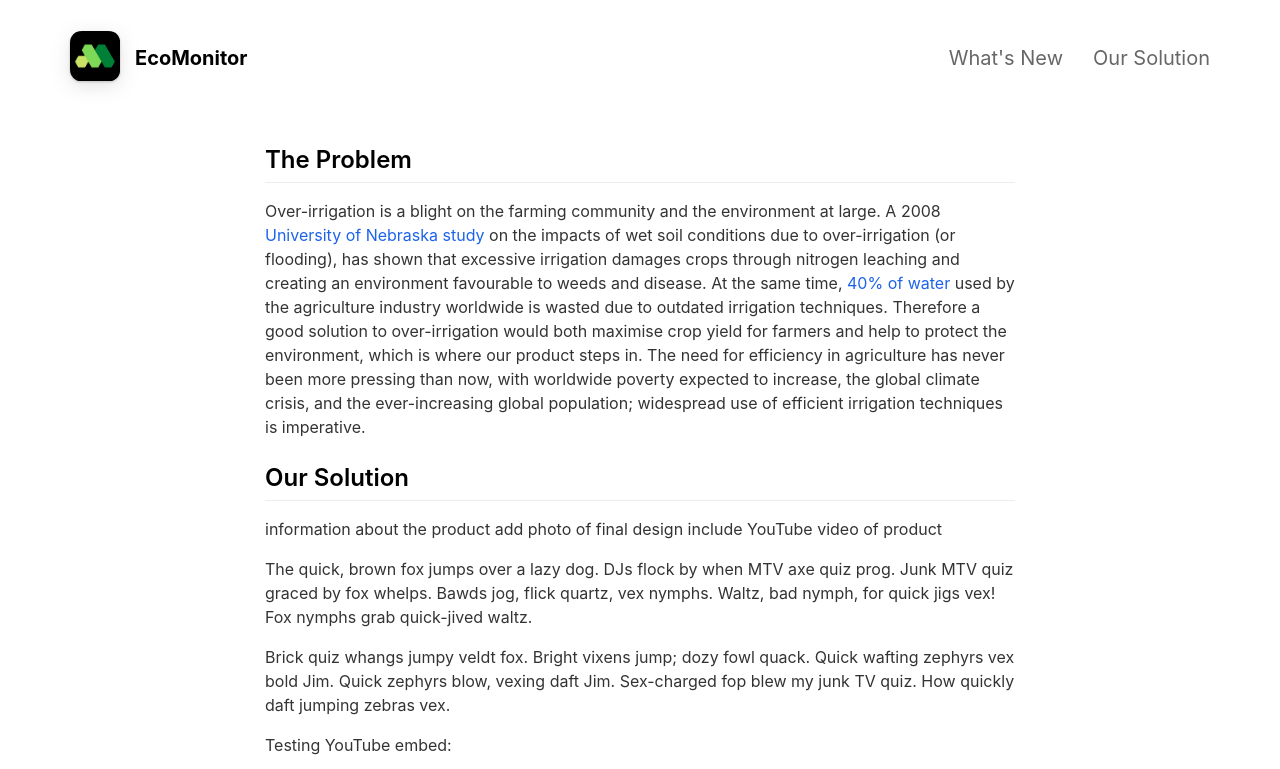
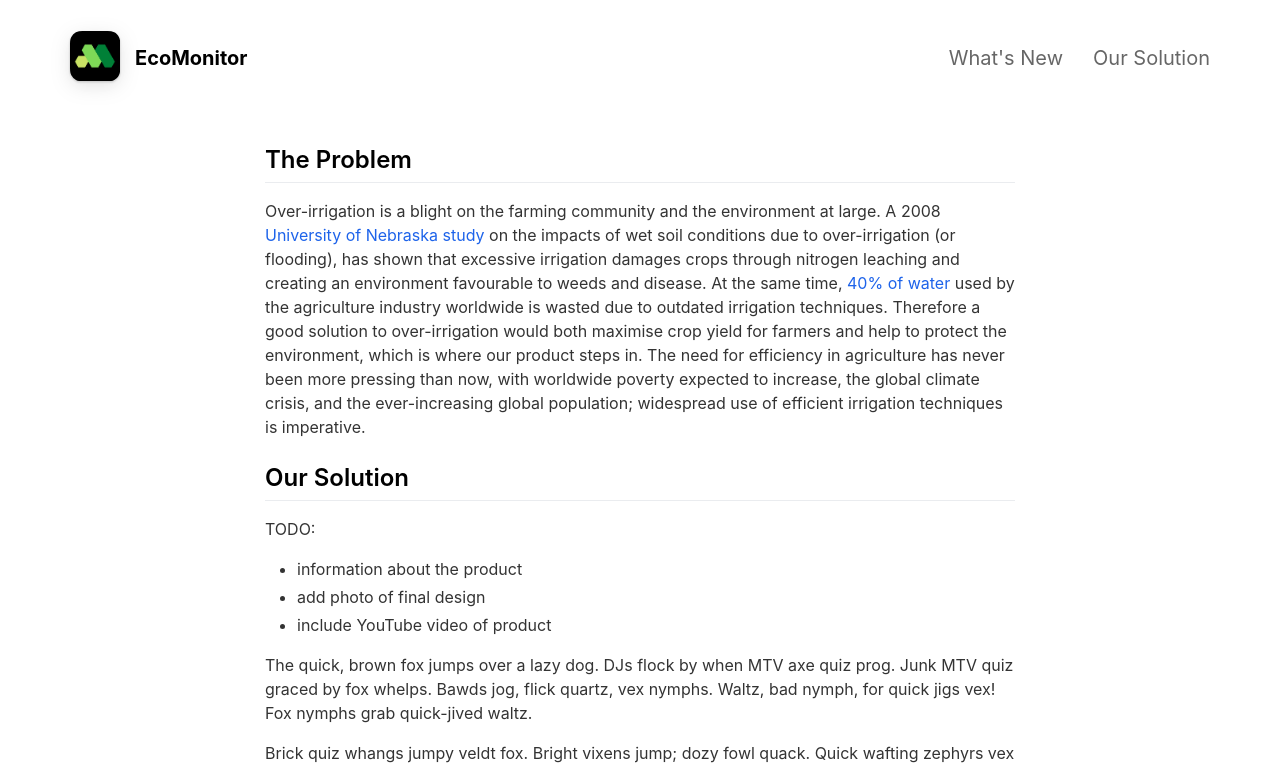
Before and after one commit to pi-drate/pi-drate.github.io, a Jekyll site: the page built from _pages/solution.md, in a window 1280 px wide, cut to the strip 0-769 px from the top of the page. Built offline with Jekyll 4.4.1, drawn with Linux system fonts in a browser that asks for light colours; nearby versions of some CDN libraries; part of the change alters nothing that is shown.

Commit message:
Update solution.md

```diff
--- a/_pages/solution.md
+++ b/_pages/solution.md
@@ -11,10 +11,10 @@ The need for efficiency in agriculture has never been more pressing than now, wi
 
 ## Our Solution
 
-
-information about the product
-add photo of final design
-include YouTube video of product
+TODO:
+- information about the product
+- add photo of final design
+- include YouTube video of product
 
 The quick, brown fox jumps over a lazy dog. DJs flock by when MTV axe quiz prog. Junk MTV quiz graced by fox whelps. Bawds jog, flick quartz, vex nymphs. Waltz, bad nymph, for quick jigs vex! Fox nymphs grab quick-jived waltz.
 
```
